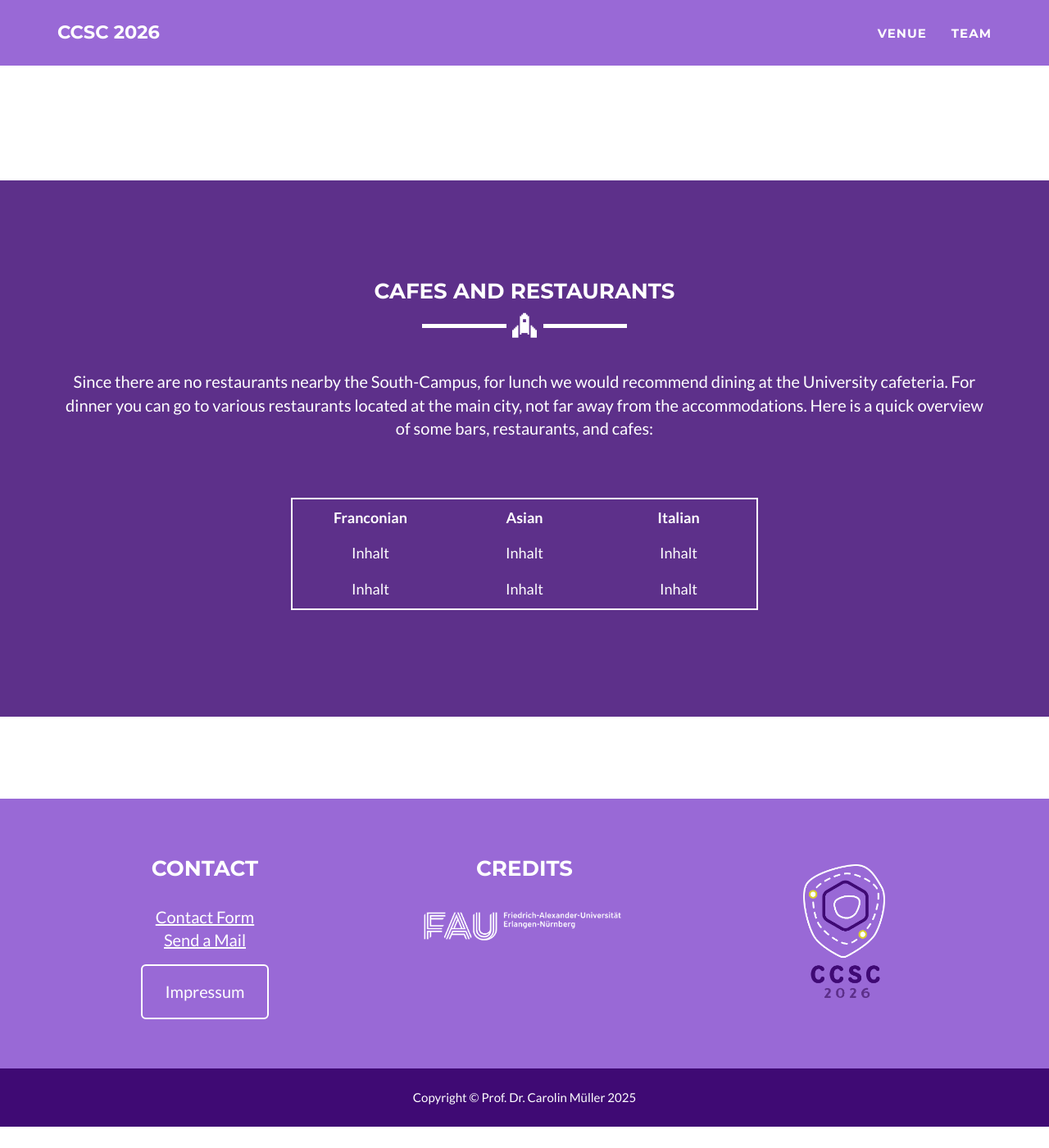
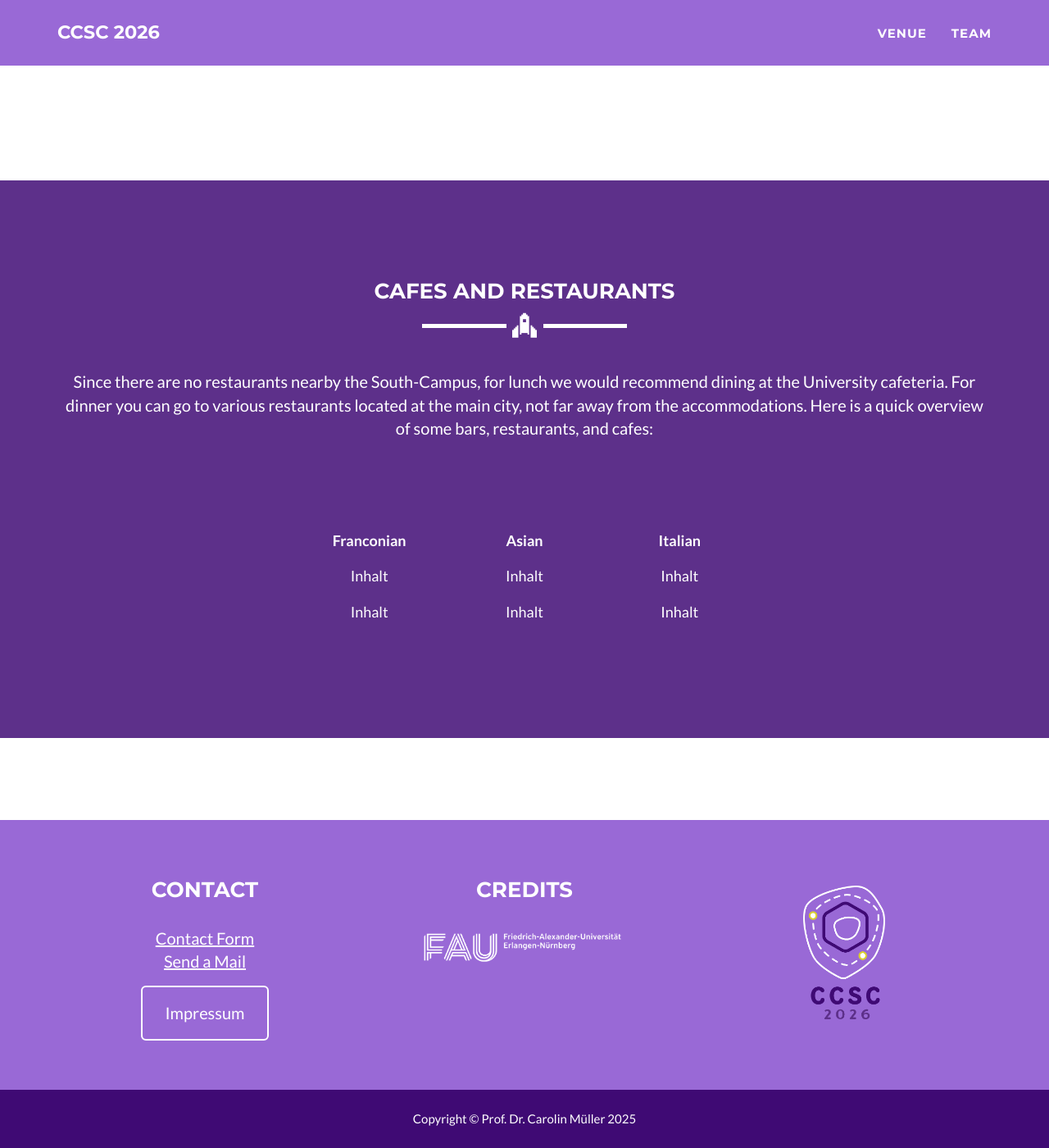
Before and after one commit to ccsc2026/ccsc2026.github.io, a Jekyll site: the page built from venue.html, in a window 1280 px wide and 1400 px high, scrolled down 2147 px. Shown: the whole window at 82% size. Built offline with Jekyll 4.4.1, drawn with Linux system fonts in a browser that asks for light colours; before the commit the page ends 3521 px from its top, so only the background shows below that.

Commit message:
Update venue.html
updated table

```diff
--- a/venue.html
+++ b/venue.html
@@ -96,13 +96,12 @@ layout: page
         .table-container {
             display: flex;
             justify-content: center;
-            margin-top: 50px; /* Adjust the spacing as needed */
+            margin-top: 80px; /* Adjust the spacing as needed */
         }
         table {
             width: 50%; /* Adjust width as needed */
             border-collapse: separate;
 	    border-spacing: 2px;
-	    border: 2px solid #ffffff;
 	    table-layout: fixed;
             margin: 20px 0;
             font-size: 18px;
@@ -116,7 +115,7 @@ layout: page
             text-align: center;
         }
         td {
-	text-align: center;
+		text-align: center;
         }
     </style>
 </head>
```
